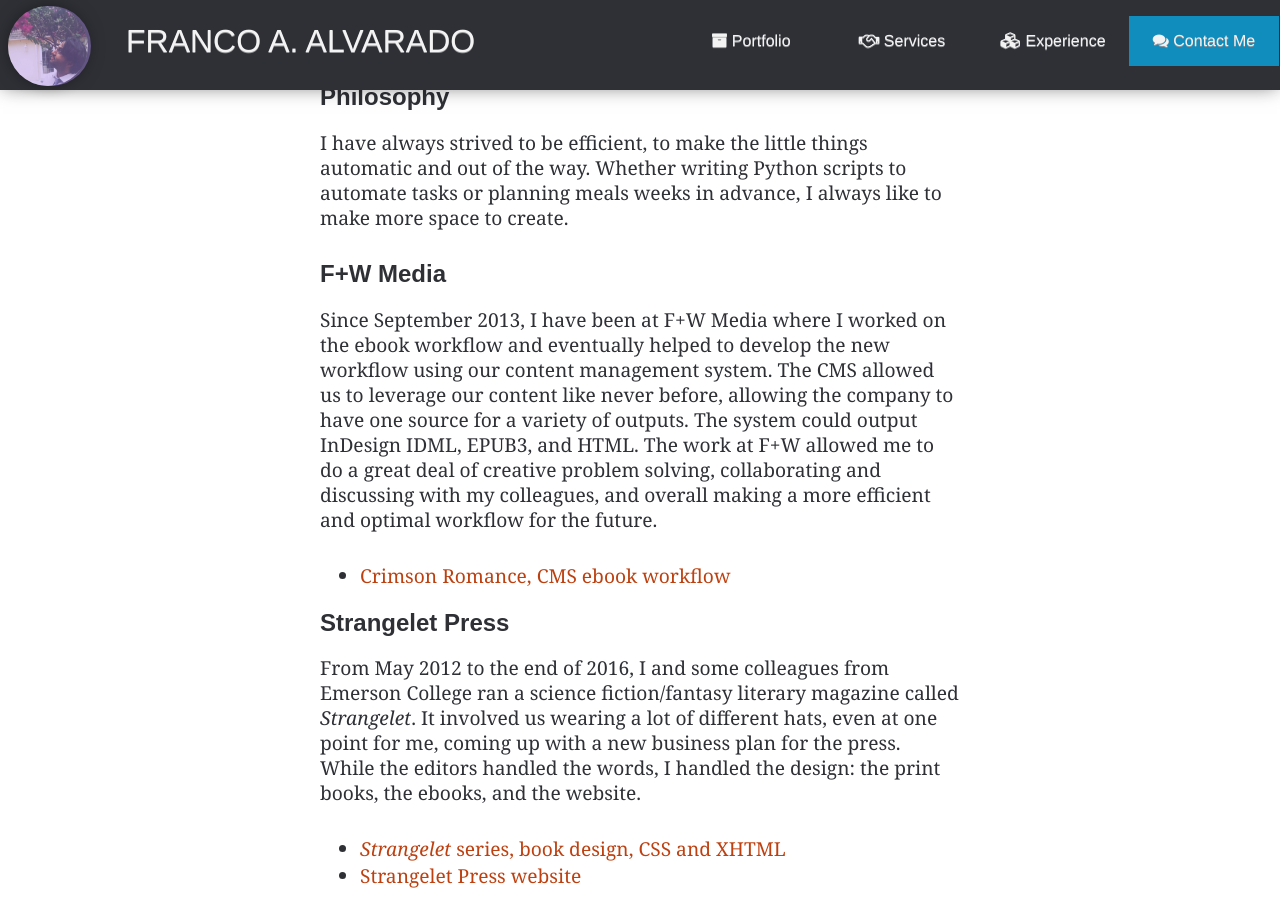
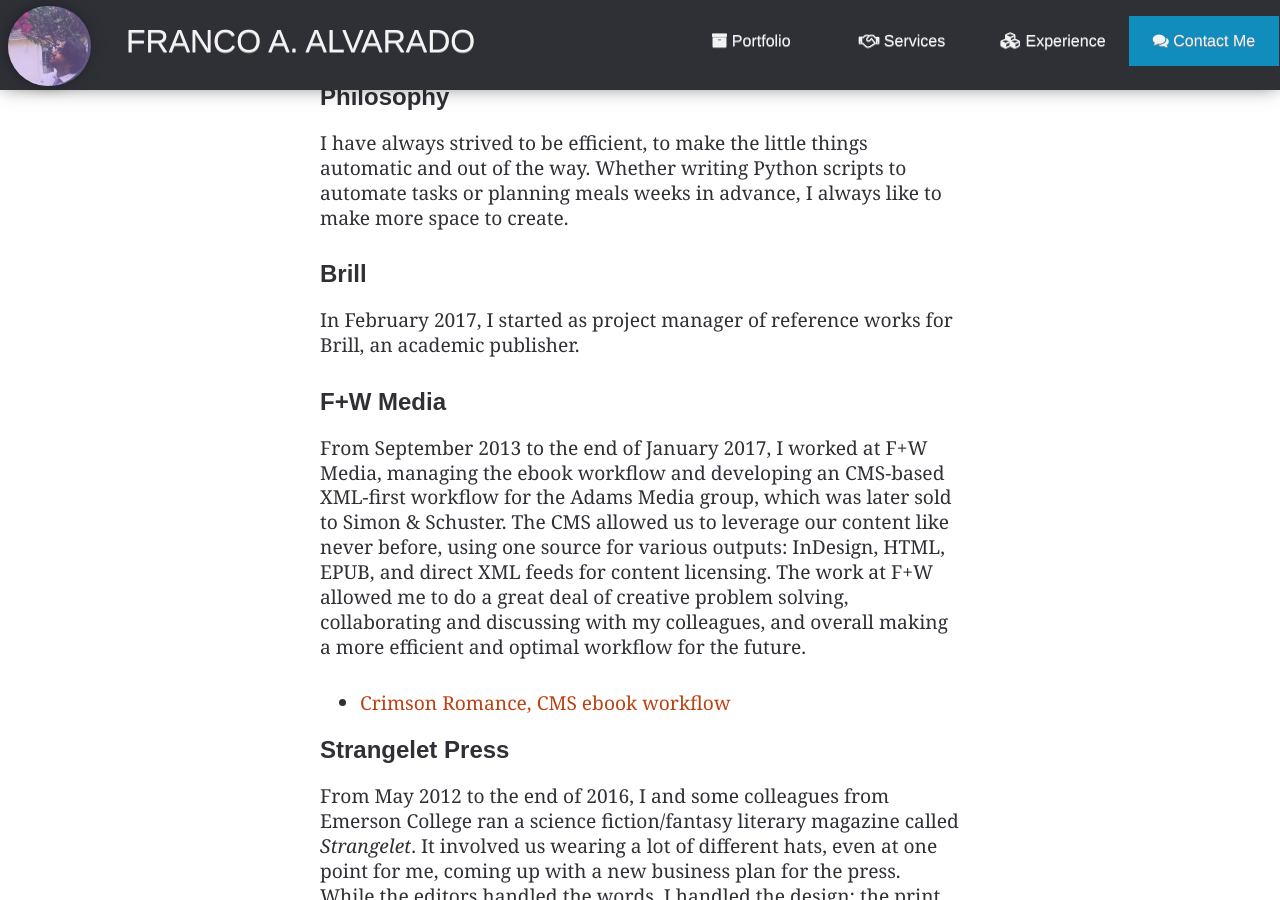
Before and after one commit to francopub/francopub.github.io, a Jekyll site: the page built from experience/index.html, in a window 1280 px wide and 900 px high, scrolled down 485 px. Built offline with Jekyll 4.4.1, drawn with Linux system fonts in a browser that asks for light colours; some web fonts are replaced; some of the changed text lies outside the part shown.

Commit message:
Updated FW info and added Brill

```diff
--- a/experience/index.html
+++ b/experience/index.html
@@ -9,8 +10,11 @@
 
 <p>I have always strived to be efficient, to make the little things automatic and out of the way. Whether writing Python scripts to automate tasks or planning meals weeks in advance, I always like to make more space to create. </p>
 
+  <h2>Brill</h2>
+  <p>In February 2017, I started as project manager of reference works for Brill, an academic publisher.</p>
+
 <h2>F+W Media</h2>
-<p>Since September 2013, I have been at F+W Media where I worked on the ebook workflow and eventually helped to develop the new workflow using our content management system. The CMS allowed us to leverage our content like never before, allowing the company to have one source for a variety of outputs. The system could output InDesign IDML, EPUB3, and HTML. The work at F+W allowed me to do a great deal of creative problem solving, collaborating and discussing with my colleagues, and overall making a more efficient and optimal workflow for the future.</p>
+<p>From September 2013 to the end of January 2017, I worked at F+W Media, managing the ebook workflow and developing an CMS-based XML-first workflow for the Adams Media group, which was later sold to Simon &amp; Schuster. The CMS allowed us to leverage our content like never before, using one source for various outputs: InDesign, HTML, EPUB, and direct XML feeds for content licensing. The work at F+W allowed me to do a great deal of creative problem solving, collaborating and discussing with my colleagues, and overall making a more efficient and optimal workflow for the future.</p>
 <ul>
   <li><a href="{{ site.baseurl }}{% post_url 2016-10-07-CrimsonRomance %}">Crimson Romance, CMS ebook workflow</a></li>
 </ul>
@@ -50,7 +54,8 @@
 <h1>Experience, quantitative</h1>
 <h2>Work experience</h2>
   <ul>
-    <li><em>F+W</em>. Senior Technical Production Specialist (Since Oct 2015). Cambridge, MA. </li>
+    <li><em>Brill</em>. Project Manager, Reference Works (since February 2017).</li>
+    <li><em>F+W</em>. Senior Technical Production Specialist (Oct 2015 to January 2017). Cambridge, MA. </li>
     <li><em>F+W</em>. Ebook Developer (Sep 2013 to Dec 2014), Technical Production Specialist (Dec 2014 to Oct 2015). Cambridge, MA.
 
     </li>
```
Also changed, not shown: other parts of experience/index.html (+1 -0 lines).
